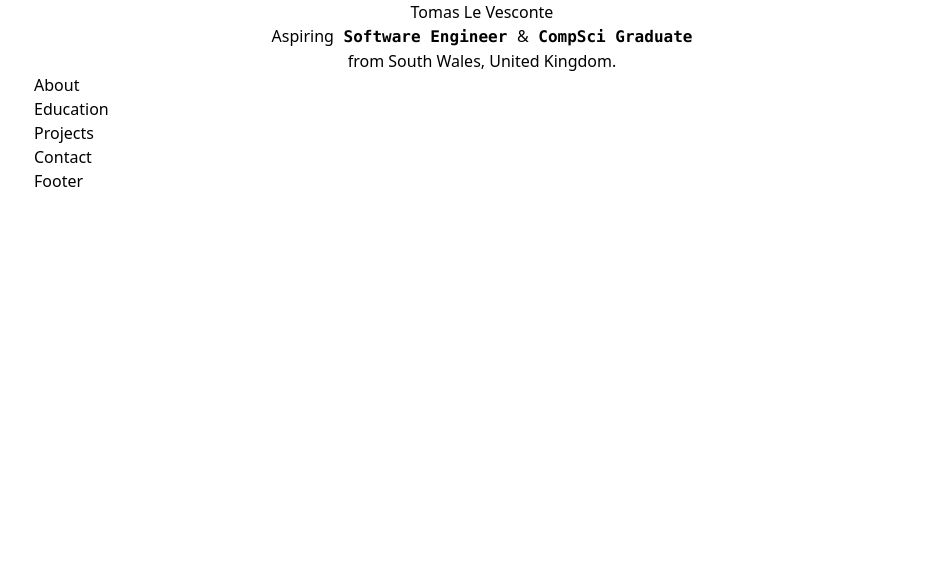
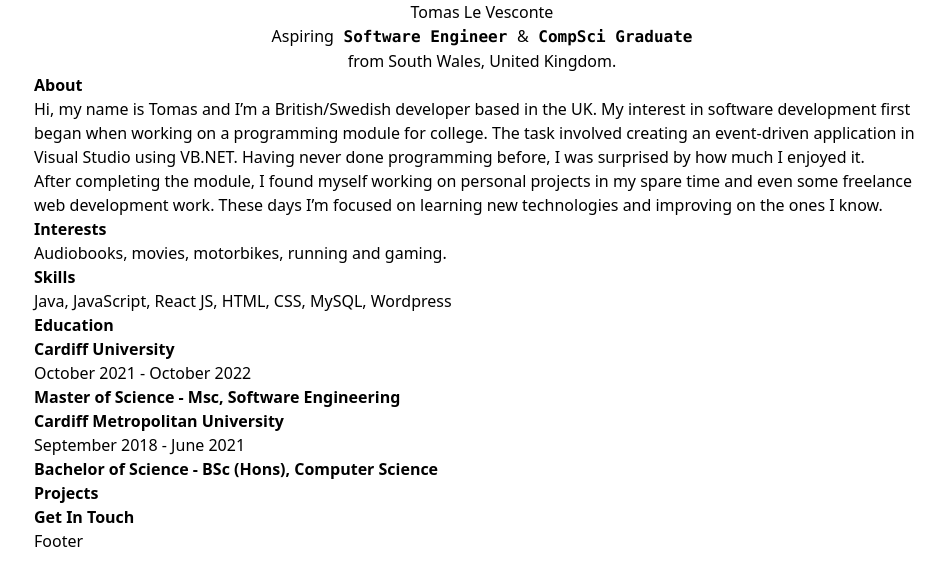
Before and after one commit to tlevesconte/portfolio-website, a React (Create React App) app: page / in a window 1280 px wide. Shown: the top 586 px of the page, without its empty margins (158-1103 px from the left). Built offline with nearby package versions, Linux system fonts and the light colour scheme.

Commit message:
Add basic text & styling

```diff
--- a/src/components/sections/About.jsx
+++ b/src/components/sections/About.jsx
@@ -2,7 +2,25 @@ import React from 'react'
 
 const About = () => {
   return (
-    <div>About</div>
+    <section className='about'>
+      <h1 className='font-bold'>About</h1>
+      <p>
+        Hi, my name is Tomas and I’m a British/Swedish developer based in the UK.
+        My interest in software development first began when working on a programming
+        module for college. The task involved creating an event-driven application in
+        Visual Studio using VB.NET. Having never done programming before, I was surprised
+        by how much I enjoyed it.
+      </p>
+      <p>
+      After completing the module, I found myself working on personal projects in my spare
+      time and even some freelance web development work. These days I’m focused on learning
+      new technologies and improving on the ones I know.
+      </p>
+      <h2 className='font-semibold'>Interests</h2>
+      <p>Audiobooks, movies, motorbikes, running and gaming.</p>
+      <h2 className='font-semibold'>Skills</h2>
+      <p>Java, JavaScript, React JS, HTML, CSS, MySQL, Wordpress</p>
+    </section>
   )
 }
 
--- a/src/components/sections/Contact.jsx
+++ b/src/components/sections/Contact.jsx
@@ -2,7 +2,9 @@ import React from 'react'
 
 const Contact = () => {
   return (
-    <div>Contact</div>
+    <section className='contact'>
+      <h1 className='font-bold'>Get In Touch</h1>
+    </section>
   )
 }
 
--- a/src/components/sections/Education.jsx
+++ b/src/components/sections/Education.jsx
@@ -2,7 +2,15 @@ import React from 'react'
 
 const Education = () => {
   return (
-    <div>Education</div>
+    <section className='education'>
+      <h1 className='font-bold'>Education</h1>
+      <h2 className='font-semibold'>Cardiff University</h2>
+      <p>October 2021 - October 2022</p>
+      <p className='font-semibold'>Master of Science - Msc, Software Engineering</p>
+      <h2 className='font-semibold'>Cardiff Metropolitan University</h2>
+      <p>September 2018 - June 2021</p>
+      <p className='font-semibold'>Bachelor of Science - BSc (Hons), Computer Science</p>
+    </section>
   )
 }
 
--- a/src/components/sections/Footer.jsx
+++ b/src/components/sections/Footer.jsx
@@ -2,7 +2,9 @@ import React from 'react'
 
 const Footer = () => {
   return (
-    <div>Footer</div>
+    <footer>
+      Footer
+    </footer>
   )
 }
 
--- a/src/components/sections/Projects.jsx
+++ b/src/components/sections/Projects.jsx
@@ -2,7 +2,9 @@ import React from 'react'
 
 const Projects = () => {
   return (
-    <div>Projects</div>
+    <section className='projects'>
+      <h1 className='font-bold'>Projects</h1>
+    </section>
   )
 }
 
```
